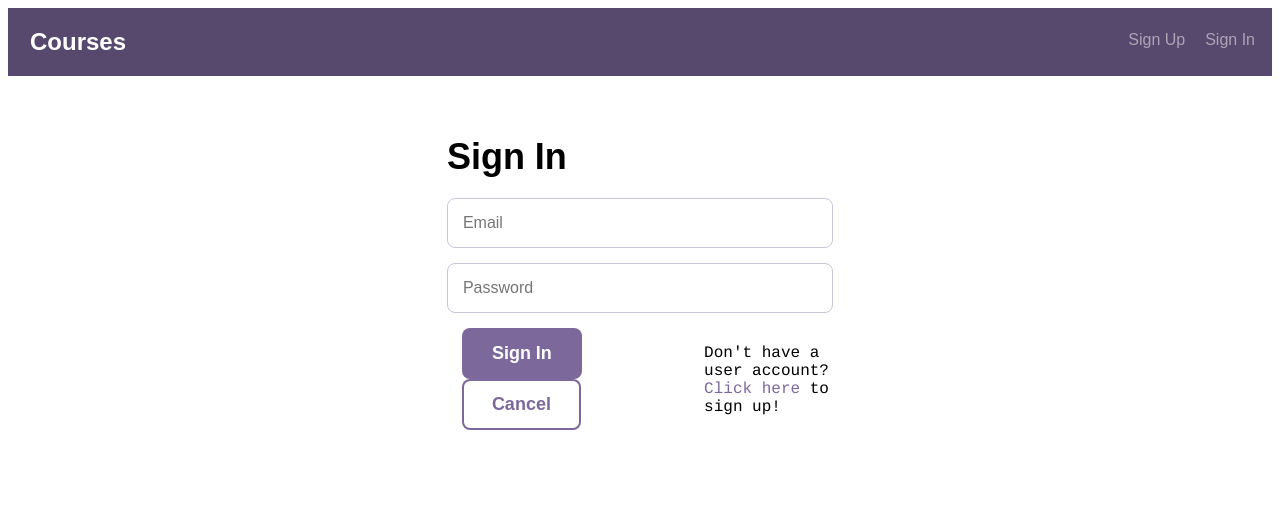
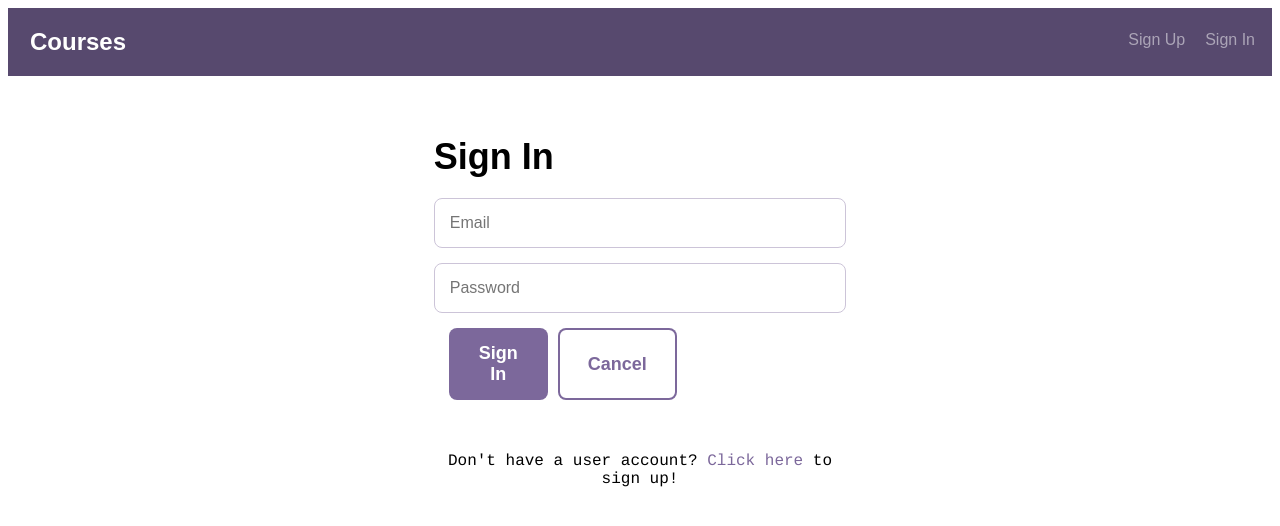
Before and after one commit to chamberino/project10_full_stack_app, a React (Create React App) app in the folder client/: page /signin in a window 1280 px wide. Shown: the top 526 px of the page. Built offline with nearby package versions, Linux system fonts and the light colour scheme.

Commit message:
fixed form styling

```diff
--- a/client/src/App.js
+++ b/client/src/App.js
@@ -12,23 +12,20 @@ import Header from './Components/Header';
 import Courses from './Components/Courses/Courses';
 import CourseDetail from './Components/CourseDetail/CourseDetail';
 import CreateCourse from './Components/CreateCourse';
-import NotFound from './Components/NotFound';
-// import CreateCourse from './Components/CreateCourse';
 import UserSignUp from './Components/UserSignUp';
 import UserSignIn from './Components/UserSignIn';
 import UserSignOut from './Components/UserSignOut';
 import Authenticated from './Components/Authenticated';
+import UpdateCourse from './Components/UpdateCourse';
 import DeleteCourse from './Components/DeleteCourse';
 import ErrorPage from './Components/Error';
 import Forbidden from './Components/Forbidden'
-
+import NotFound from './Components/NotFound';
 
 // Connect the App Component to Context
 import withContext from './Components/Context';
 // Import the PrivateRoute Component
 import PrivateRoute from './PrivateRoute';
-import UpdateCourse from './Components/UpdateCourse';
-
 
 // Initialize a variable named UserSignUpWithContext.
 // Set the value to call withContext(UserSignUp):
@@ -75,9 +72,7 @@ export default class App extends Component {
           <Route exact path="/not-found" component={NotFoundWithContext}/>
           <Route exact path="/error" component={ErrorPage}/>
           <Route exact path="/unauthorized" component={Forbidden}/>
-          <Route component={NotFoundWithContext}/>
-          {/* <Route component={NotFound}/> */}
-          {/* <Route exact path="/courses/create-course/" render={ ({match}) => <CreateCourse title={'About'} match={match}/> } />       */}
+          <Route component={NotFound}/>
         </Switch>
       </BrowserRouter>
       </div>
--- a/client/src/Components/UserSignIn.js
+++ b/client/src/Components/UserSignIn.js
@@ -24,7 +24,7 @@ export default class UserSignIn extends Component {
 
     return (
       <div className="bounds">
-        <div className="grid-33 centered signin">
+        <div className="sign-in-up centered signin">
           <h1>Sign In</h1>
           <Form
             cancel={this.cancel}
@@ -49,10 +49,12 @@ export default class UserSignIn extends Component {
                   placeholder="Password" />
               </React.Fragment>
             )} />
-          <p>
-            Don't have a user account? <Link to="/signup">Click here</Link> to sign up!
+        </div>
+        <div className="grid-33 centered signin new">
+            <p className="test">
+            Don't have a user account? <Link to="/signin">Click here</Link> to sign up!
           </p>
-        </div>
+          </div>
       </div>
     );
   }
--- a/client/src/Components/UserSignUp.js
+++ b/client/src/Components/UserSignUp.js
@@ -24,7 +24,7 @@ export default class UserSignUp extends Component {
 
     return (
       <div className="bounds">
-        <div className="grid-33 centered signin">
+        <div className="sign-in-up centered signin">
           <h1>Sign Up</h1>
           {/* Make props available to Form */}
           <Form
@@ -66,11 +66,16 @@ export default class UserSignUp extends Component {
                   placeholder="Password" />
               </React.Fragment>
             )} />
-          <p>
+
+
+        </div>
+        <div className="grid-33 centered signin new">
+            <p className="test">
             Already have a user account? <Link to="/signin">Click here</Link> to sign in!
           </p>
-        </div>
+          </div>
       </div>
+
     );
   }
 
--- a/client/src/global.css
+++ b/client/src/global.css
@@ -737,10 +737,43 @@ input:focus {
   padding-bottom: 40px;
 }
 
+.sign-up p {
+  /* display: block;
+  width: 100%; */
+}
+
+.sign-in {
+  margin: none;
+  /* text-align: center; */
+  display: block;
+  width: 100%;
+}
+
+.sign-in-container {
+  display: flex;
+  flex-direction: column;
+  align-items: flex-end;
+  margin: auto;
+  padding-left: 100px;
+  /* text-align: center; */
+  padding-bottom: 100px;
+}
+
 .form-buttons {
-  /* display: flex;
-  justify-content: end;
-  align-items: flex-end; */
+  display: flex;
+  width: 200px;
+}
+
+.sign-in-up {
+  width: 33%;
+}
+
+.test {
+  display: block;
+  /* width: 400px; */
+  text-align: center;
+  padding-top: 4em;
+  /* margin: auto; */
 }
 
 /* added additional class name for header elements */
@@ -768,3 +801,9 @@ input:focus {
 .course--description textarea {
   margin-bottom: 20px;
 }
+
+@media only screen and (max-width: 720px) {
+  .sign-in-up {
+    width: 66%;
+  }
+}
```
